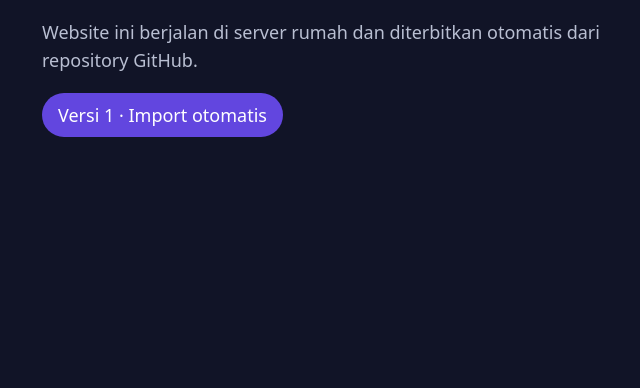
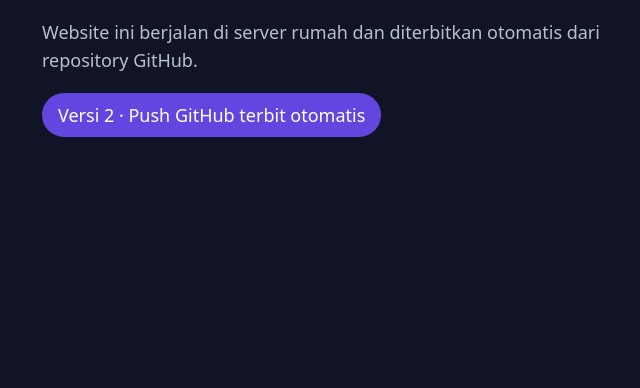
Before and after one commit to newbiecode95/kelanaserver-auto-demo, a plain HTML site: page index.html in a window 1280 px wide. Shown: the part 412-800 px from the top of the page, without its empty margins (278-918 px from the left). Drawn offline with Linux system fonts and the light colour scheme.

Commit message:
Verify deploy on GitHub push without panel action

```diff
--- a/index.html
+++ b/index.html
@@ -1 +1 @@
-<!doctype html><html lang="id"><meta charset="utf-8"><meta name="viewport" content="width=device-width,initial-scale=1"><title>KelanaServer Auto Deploy</title><style>body{margin:0;background:#111427;color:#fff;font:18px system-ui;min-height:100vh;display:grid;place-items:center}main{max-width:640px;padding:40px}small{color:#b6a3ff}h1{font-size:clamp(32px,6vw,64px);line-height:1.08}p{color:#b9bfd2;line-height:1.6}.badge{display:inline-block;background:#6246df;padding:10px 16px;border-radius:24px}</style><main><small>KelanaServer · GitHub</small><h1>Push. Build. Live.</h1><p>Website ini berjalan di server rumah dan diterbitkan otomatis dari repository GitHub.</p><span class="badge" id="version">Versi 1 · Import otomatis</span></main></html>
+<!doctype html><html lang="id"><meta charset="utf-8"><meta name="viewport" content="width=device-width,initial-scale=1"><title>KelanaServer Auto Deploy</title><style>body{margin:0;background:#111427;color:#fff;font:18px system-ui;min-height:100vh;display:grid;place-items:center}main{max-width:640px;padding:40px}small{color:#b6a3ff}h1{font-size:clamp(32px,6vw,64px);line-height:1.08}p{color:#b9bfd2;line-height:1.6}.badge{display:inline-block;background:#6246df;padding:10px 16px;border-radius:24px}</style><main><small>KelanaServer · GitHub</small><h1>Push. Build. Live.</h1><p>Website ini berjalan di server rumah dan diterbitkan otomatis dari repository GitHub.</p><span class="badge" id="version">Versi 2 · Push GitHub terbit otomatis</span></main></html>
```
